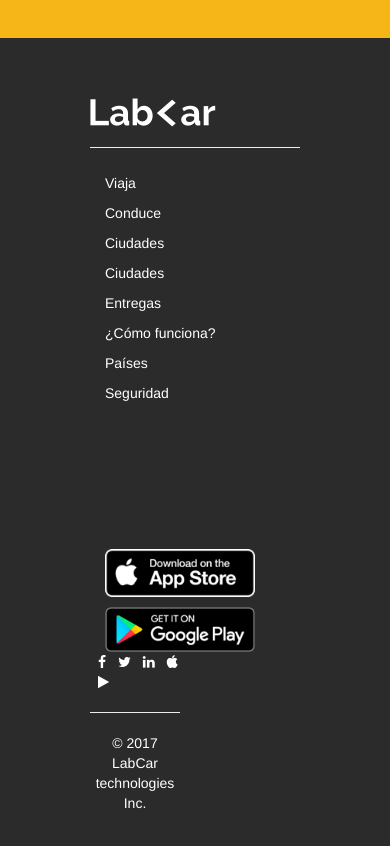
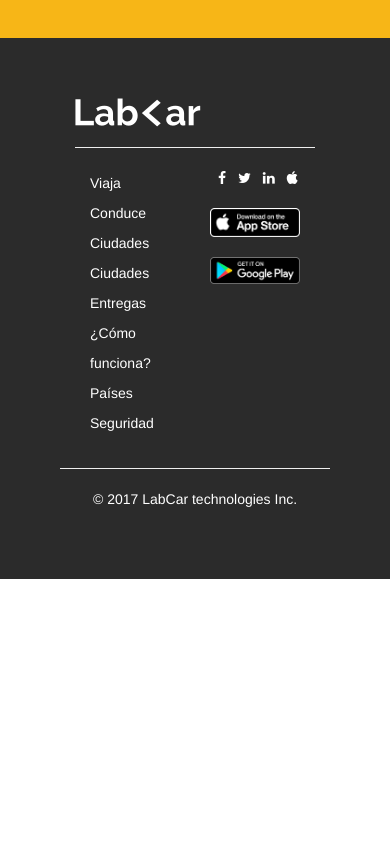
Before and after one commit to laureenpe/lab-car, a plain HTML site: page index.html in a window 390 px wide. Shown: the part 2479-3325 px from the top of the page. After the commit the page ends 3058 px from the top, so only its background shows below. Drawn offline with nearby package versions, Linux system fonts and the light colour scheme; some packages are replaced by stand-ins of ours; files whose address does not match are found by name.

Commit message:
updated entire footer to make it responsive

```diff
--- a/assets/css/main.css
+++ b/assets/css/main.css
@@ -218,6 +218,7 @@ footer {
 .social-media{
 	color: #fff;
 	margin-left: 8px;
+    margin-top: 114%;
 }
 .app-store{
 	width: 150px;
@@ -242,7 +243,13 @@ li:hover{
 .copyright{
 	text-align: center;
 }
-
+.visible{
+    margin-top: 20px;
+}
+.pad-photo{
+    padding-top: 20px;
+    padding-bottom: 20px;
+}
 @media (max-width: 90em) {
     h1,h2,h3{
     font-size: 16px;
--- a/assets/js/main.js
+++ b/assets/js/main.js
@@ -1,4 +1,4 @@
-var map;//var global para poderla llamar
+/*var map;//var global para poderla llamar
 
 function initMap() {
     var directionsService = new google.maps.DirectionsService;
@@ -73,4 +73,4 @@ function funcionExito(posicion) {
 
 function funcionError(error) {
     alert("Tenemos un problema con encontrar tu ubicacion");
-}
+}/*
--- a/index.html
+++ b/index.html
@@ -5,7 +5,7 @@
   <meta charset="UTF-8">
   <meta name="viewport" content="width=device-width, user-scalable=no, initial-scale=1.0, maximum-scale=1.0, minimum-scale=1.0">
   <meta http-equiv="X-UA-Compatible" content="ie=edge">
-  <title>Title</title>
+  <title>LabCar</title>
   <!-- Font Awesome -->
   <link rel="stylesheet" href="assets/css/font-awesome.min.css">
   <!-- Latest compiled and minified CSS -->
@@ -69,7 +69,8 @@
             </div>
           </div>
           <div class="hidden-yellow hidden-sm hidden-md hidden-lg">
-              <h2>Comienza a viajar con lab < car</h2>
+            <h2>Comienza a viajar con lab
+              < car</h2>
                 <button class="btn btn-primary">Descarga la app</button>
           </div>
         </div>
@@ -146,14 +147,21 @@
   </section>
   <!--FOOTER-->
   <footer>
-    <div class="container-fluid">
+    <section>
+      <div class="container">
         <div class="row">
-        <div class="col-lg-12 col-md-12 col-sm-12 col-xs-12">
-          <img src="assets/img/logo-blanco.png" alt="">
+          <img src="assets/img/logo-blanco.png">
           <hr>
+          <div class=" hidden-xs col-md-3">
+            <div class="social-media">
+              <a href="#facebook" class="social-media"><i class="fa fa-facebook" aria-hidden="true"></i></a>
+              <a href="#twitter" class="social-media"><i class="fa fa-twitter" aria-hidden="true"></i></a>
+              <a href="#linkedin" class="social-media"><i class="fa fa-linkedin" aria-hidden="true"></i></a>
+              <a href="#apple" class="social-media"><i class="fa fa-apple" aria-hidden="true"></i></a>
+              <a href="#play" class="social-media"><i class="fa fa-play" aria-hidden="true"></i></a>
             </div>
-        <div class="col-lg-8 col-md-8  col-sm-8  col-xs-12 col-lg-offset-2 col-md-offset-2 col-sm-offset-2">
-          <div class="col-lg-4 col-md-4 col-sm-4 col-xs-12">
+          </div>
+          <div class="col-xs-6 col-md-3">
             <ul class="options">
               <a href="#">
                 <li>Viaja</li>
@@ -181,8 +189,18 @@
               </a>
             </ul>
           </div>
-          <div class="col-lg-4 col-md-4 col-sm-4 col-xs-12">
-            <ul class="options hidden-xs hidden-sm">
+          <div class="visible-xs col-xs-6 ">
+            <div class="social-media-visible">
+              <a href="#facebook" class="social-media"><i class="fa fa-facebook" aria-hidden="true"></i></a>
+              <a href="#twitter" class="social-media"><i class="fa fa-twitter" aria-hidden="true"></i></a>
+              <a href="#linkedin" class="social-media"><i class="fa fa-linkedin" aria-hidden="true"></i></a>
+              <a href="#apple" class="social-media"><i class="fa fa-apple" aria-hidden="true"></i></a>
+              <a href=""><img class=" img-responsive visible" src="assets/img/app-store.png" ></a>
+              <a href=""><img class=" img-responsive visible"src="assets/img/google-play.png" ></a>
+            </div>
+          </div>
+          <div class="options col-md-3 hidden-xs">
+            <ul>
               <a href="#">
                 <li>Oportunidades</li>
               </a>
@@ -209,28 +227,22 @@
               </a>
             </ul>
           </div>
-          <div class="col-lg-4 col-md-6 col-sm-6 col-xs-6 market-place">
-            <a href="#"><img src="assets/img/app-store.png" alt="photo" class="app-store"></a>
-            <a href="#"><img src="assets/img/google-play.png" alt="photo" class="app-store"></a>
+
+          <div class="hidden-xs col-md-3">
+            <a href=""><img class=" img-responsive pad-photo"src="assets/img/google-play.png" ></a>
+            <a href=""><img class=" img-responsive pad-photo" src="assets/img/app-store.png"></a>
+
+          </div>
+    </section>
+    <hr>
+    <div>
+      <p class="copyright">© 2017 LabCar technologies Inc.</p>
+
     </div>
     </div>
     </div>
-      <div class="row">
-        <div class="col-lg-12 col-md-6 col-sm-6 col-xs-6">
-          <div>
-            <a href="#facebook" class="social-media"><i class="fa fa-facebook" aria-hidden="true"></i></a>
-            <a href="#twitter" class="social-media"><i class="fa fa-twitter" aria-hidden="true"></i></a>
-            <a href="#linkedin" class="social-media"><i class="fa fa-linkedin" aria-hidden="true"></i></a>
-            <a href="#apple" class="social-media"><i class="fa fa-apple" aria-hidden="true"></i></a>
-            <a href="#play" class="social-media"><i class="fa fa-play" aria-hidden="true"></i></a>
-          </div>
-          <hr>
-          <p class="copyright">© 2017 LabCar technologies Inc.</p>
-        </div>
+  </footer>
 
-      </div>
-    </div>
-  </footer>
   <script src="https://ajax.googleapis.com/ajax/libs/jquery/3.1.1/jquery.min.js"></script>
   <!-- Latest compiled and minified JavaScript -->
   <script src="https://maxcdn.bootstrapcdn.com/bootstrap/3.3.7/js/bootstrap.min.js" integrity="sha384-Tc5IQib027qvyjSMfHjOMaLkfuWVxZxUPnCJA7l2mCWNIpG9mGCD8wGNIcPD7Txa"
```
Lines whose indentation alone changed are shown as unchanged.
